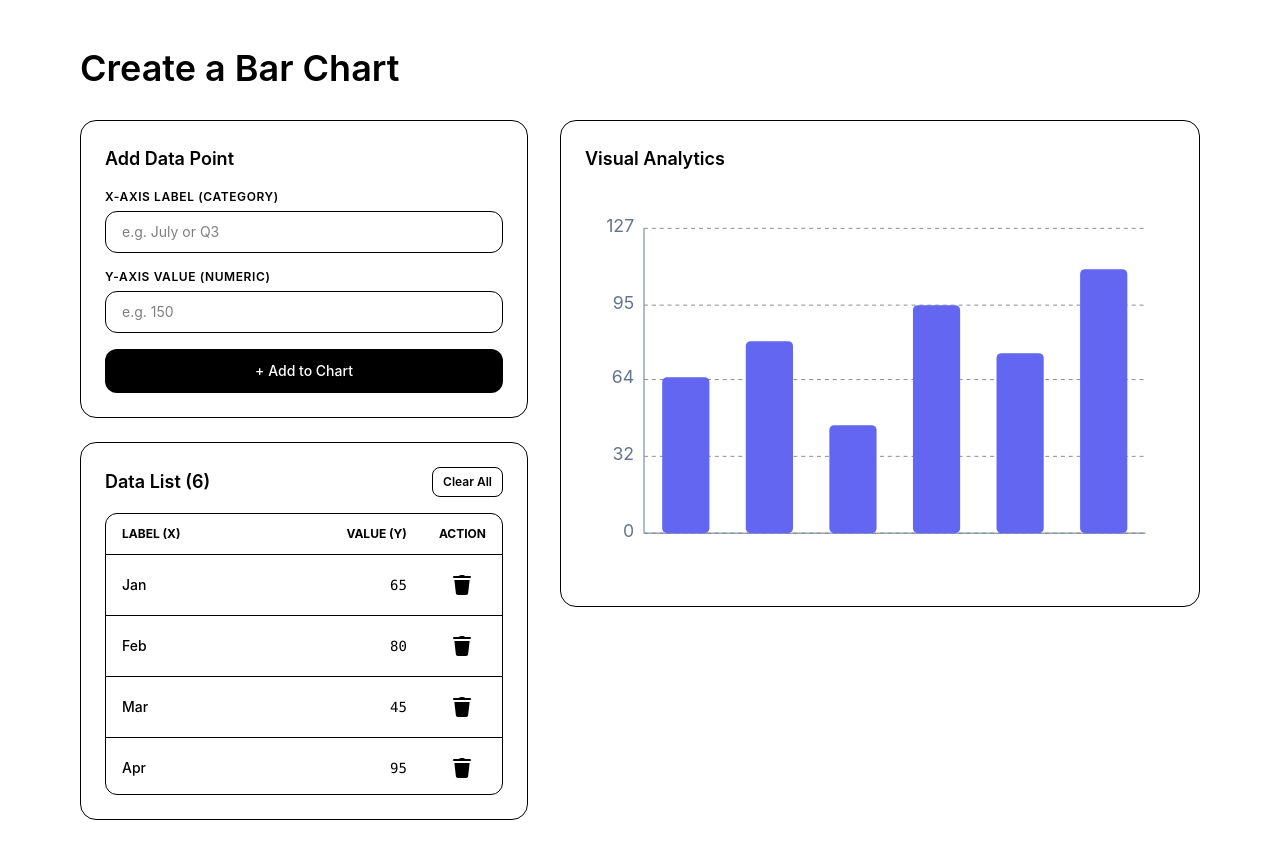
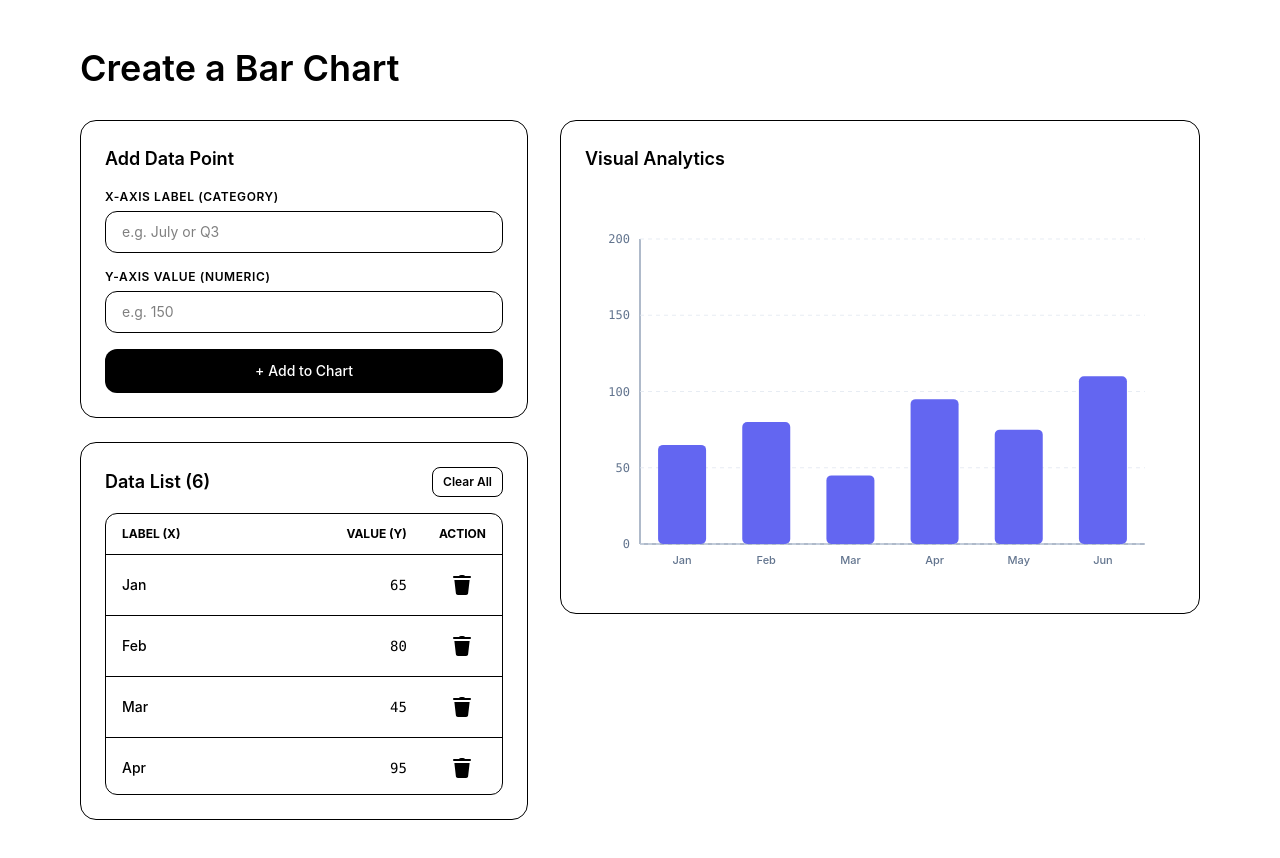
Before and after one commit to kushal-zinzuvadia-simform/bar-chart-generator, a React (Vite) app: page / in a window 1280 px wide. Shown: the top 858 px of the page. Built offline with nearby package versions, Linux system fonts and the light colour scheme.

Commit message:
feat: improve bar chart scaling, allow scrolling, empty state, support decimals

```diff
--- a/src/components/BarChart/BarChart.tsx
+++ b/src/components/BarChart/BarChart.tsx
@@ -1,4 +1,4 @@
-import { useState } from 'react';
+import { useState, useRef, useEffect } from 'react';
 import type { ChartItem } from '../../types/chart';
 
 type BarChartProps = {
@@ -29,29 +29,86 @@ const truncateLabel = (label: string): string => {
   return label.slice(0, MAX_LABEL_CHARS - 1) + '…';
 };
 
+const truncateXLabel = (label: string, maxLen: number = 12): string => {
+  if (label.length <= maxLen) return label;
+  return label.slice(0, maxLen - 1) + '…';
+};
+
+// Heckbert's Nice Numbers algorithm
+const niceNum = (range: number, round: boolean): number => {
+  const exponent = Math.floor(Math.log10(range));
+  const fraction = range / Math.pow(10, exponent);
+  let niceFraction: number;
+
+  if (round) {
+    if (fraction < 1.5) niceFraction = 1;
+    else if (fraction < 3) niceFraction = 2;
+    else if (fraction < 7) niceFraction = 5;
+    else niceFraction = 10;
+  } else {
+    if (fraction <= 1) niceFraction = 1;
+    else if (fraction <= 2) niceFraction = 2;
+    else if (fraction <= 5) niceFraction = 5;
+    else niceFraction = 10;
+  }
+
+  return niceFraction * Math.pow(10, exponent);
+};
+
+const getNiceTicks = (
+  maxVal: number,
+  ticksCount: number = 5
+): { ticks: number[]; max: number } => {
+  if (maxVal <= 0) {
+    return {
+      ticks: [0, 25, 50, 75, 100],
+      max: 100,
+    };
+  }
+
+  const range = niceNum(maxVal, false);
+  const step = niceNum(range / (ticksCount - 1), true);
+  const graphMin = 0;
+
+  const ticks: number[] = [];
+  for (let i = 0; i < ticksCount; i++) {
+    ticks.push(parseFloat((graphMin + i * step).toFixed(8)));
+  }
+
+  const graphMax = ticks[ticksCount - 1];
+
+  if (graphMax < maxVal) {
+    const adjustedStep = niceNum((maxVal - graphMin) / (ticksCount - 1), false);
+    const adjustedTicks: number[] = [];
+    for (let i = 0; i < ticksCount; i++) {
+      adjustedTicks.push(parseFloat((graphMin + i * adjustedStep).toFixed(8)));
+    }
+    return {
+      ticks: adjustedTicks,
+      max: adjustedTicks[ticksCount - 1],
+    };
+  }
+
+  return {
+    ticks,
+    max: graphMax,
+  };
+};
+
 const BarChart = ({ data }: BarChartProps) => {
-  const svgWidth = 600;
-  const svgHeight = 400;
+  const [containerWidth, setContainerWidth] = useState(600);
+  const containerRef = useRef<HTMLDivElement>(null);
 
-  const padding = { top: 40, right: 30, bottom: 50, left: 60 };
-  const plotWidth = svgWidth - padding.left - padding.right;
-  const plotHeight = svgHeight - padding.top - padding.bottom;
-
-  const maxDataValue =
-    data.length > 0 ? Math.max(...data.map((item) => item.value)) : 0;
-  const maxY = maxDataValue > 0 ? Math.ceil(maxDataValue * 1.15) : 100;
-
-  const ticksCount = 5;
-
-  const yTicks = Array.from({ length: ticksCount }, (_, i) =>
-    Math.round((maxY / (ticksCount - 1)) * i)
-  );
-
-  const count = data.length;
-  const xStep = count > 0 ? plotWidth / count : plotWidth;
-
-  const maxBarWidth = 48;
-  const barRatio = 0.6;
+  useEffect(() => {
+    if (!containerRef.current) return;
+    const observer = new ResizeObserver((entries) => {
+      if (!entries || entries.length === 0) return;
+      const rect = entries[0].contentRect;
+      setContainerWidth(rect.width);
+    });
+    observer.observe(containerRef.current);
+    return () => observer.disconnect();
+  }, []);
 
   const [tooltip, setTooltip] = useState<TooltipState>({
     visible: false,
@@ -61,19 +118,76 @@ const BarChart = ({ data }: BarChartProps) => {
     value: 0,
   });
 
+  if (data.length === 0) {
+    return (
+      <div className="border rounded-2xl p-6 w-full flex flex-col gap-4 relative min-h-[350px]">
+        <div className="flex items-center justify-between">
+          <h3 className="text-lg font-semibold">Visual Analytics</h3>
+        </div>
+        <div className="flex-1 flex flex-col items-center justify-center text-center p-8">
+          <p className="text-slate-500 dark:text-slate-400 font-medium text-base">
+            No data available. Add data points to generate a chart.
+          </p>
+        </div>
+      </div>
+    );
+  }
+
+  const maxDataValue = Math.max(...data.map((item) => item.value));
+  const ticksCount = 5;
+  const { ticks: yTicks, max: maxY } = getNiceTicks(maxDataValue, ticksCount);
+
+  // Styling settings
+  const minBarWidth = 24;
+  const maxBarWidth = 48;
+  const barRatio = 0.6;
+  const minXStep = minBarWidth / barRatio; // 40
+
+  const count = data.length;
+  const shouldRotate =
+    data.some((item) => item.label.length > 6) || data.length > 8;
+
+  const maxTickLabelLength = Math.max(
+    ...yTicks.map((val) => val.toString().length),
+    1
+  );
+  const paddingLeft = Math.max(55, maxTickLabelLength * 8.5 + 15);
+
+  const padding = {
+    top: 50,
+    right: 30,
+    bottom: shouldRotate ? 75 : 45,
+    left: paddingLeft,
+  };
+
+  // width of plot area
+  const containerPlotWidth = Math.max(
+    0,
+    containerWidth - padding.left - padding.right
+  );
+  const plotWidth = Math.max(containerPlotWidth, count * minXStep);
+  const xStep = plotWidth / count;
+
+  const svgHeight = 400;
+  const plotHeight = svgHeight - padding.top - padding.bottom;
+
   return (
-    <div className="border rounded-2xl p-6 w-full flex flex-col gap-4 relative">
+    <div
+      ref={containerRef}
+      className="border rounded-2xl p-6 w-full flex flex-col gap-4 relative"
+    >
       <div className="flex items-center justify-between">
         <div>
           <h3 className="text-lg font-semibold">Visual Analytics</h3>
         </div>
       </div>
 
-      <div className="relative w-full flex-1 min-h-75 flex items-center justify-center">
-        <div className="w-full relative select-none">
+      <div className="relative w-full flex-grow flex items-stretch min-h-[300px]">
+        <div className="flex-shrink-0" style={{ width: padding.left }}>
           <svg
-            viewBox={`0 0 ${svgWidth} ${svgHeight}`}
-            style={{ overflow: 'visible' }}
+            width={padding.left}
+            height={svgHeight}
+            className="overflow-visible block"
           >
             <line
               x1={padding.left}
@@ -83,49 +197,65 @@ const BarChart = ({ data }: BarChartProps) => {
               stroke="rgba(148, 163, 184, 1)"
               strokeWidth={1.5}
             />
-            <line
-              x1={padding.left}
-              y1={svgHeight - padding.bottom}
-              x2={svgWidth - padding.right}
-              y2={svgHeight - padding.bottom}
-              stroke="rgba(148, 163, 184, 1)"
-              strokeWidth={1.5}
-            />
 
-            {yTicks.map((tickValue) => {
+            {yTicks.map((tickValue, index) => {
               const yPos =
                 padding.top + plotHeight - (tickValue / maxY) * plotHeight;
 
               return (
-                <g key={tickValue}>
-                  <line
-                    x1={padding.left}
-                    y1={yPos}
-                    x2={svgWidth - padding.right}
-                    y2={yPos}
-                    stroke="#888b90"
-                    strokeWidth={1}
-                    strokeDasharray="4 4"
-                  />
-
+                <g key={`y-tick-${index}-${tickValue}`}>
                   <text
                     x={padding.left - 10}
                     y={yPos + 4}
                     textAnchor="end"
-                    fontSize={18}
-                    fill="#64748b"
+                    fontSize={12}
+                    className="fill-slate-500 font-mono"
                   >
                     {tickValue}
                   </text>
                 </g>
               );
             })}
+          </svg>
+        </div>
+
+        <div className="overflow-x-auto overflow-y-hidden flex-grow select-none scrollbar-thin scrollbar-thumb-slate-300">
+          <svg
+            width={plotWidth + padding.right}
+            height={svgHeight}
+            className="overflow-visible block"
+          >
+            <line
+              x1={0}
+              y1={svgHeight - padding.bottom}
+              x2={plotWidth}
+              y2={svgHeight - padding.bottom}
+              stroke="rgba(148, 163, 184, 1)"
+              strokeWidth={1.5}
+            />
+
+            {yTicks.map((tickValue, index) => {
+              const yPos =
+                padding.top + plotHeight - (tickValue / maxY) * plotHeight;
+
+              return (
+                <line
+                  key={`grid-${index}-${tickValue}`}
+                  x1={0}
+                  y1={yPos}
+                  x2={plotWidth}
+                  y2={yPos}
+                  stroke="rgba(226, 232, 240, 0.8)"
+                  strokeWidth={1}
+                  strokeDasharray="4 4"
+                />
+              );
+            })}
 
             {data.map((item, index) => {
               const barWidth = Math.min(xStep * barRatio, maxBarWidth);
               const barHeight = (item.value / maxY) * plotHeight;
-              const xPos =
-                padding.left + index * xStep + (xStep - barWidth) / 2;
+              const xPos = index * xStep + (xStep - barWidth) / 2;
               const yPos = padding.top + plotHeight - barHeight;
 
               return (
@@ -155,6 +285,29 @@ const BarChart = ({ data }: BarChartProps) => {
                       setTooltip((prev) => ({ ...prev, visible: false }))
                     }
                   />
+
+                  {shouldRotate ? (
+                    <text
+                      x={xPos + barWidth / 2}
+                      y={svgHeight - padding.bottom + 16}
+                      textAnchor="end"
+                      transform={`rotate(-40, ${xPos + barWidth / 2}, ${svgHeight - padding.bottom + 16})`}
+                      fontSize={11}
+                      className="fill-slate-500 font-medium"
+                    >
+                      {truncateXLabel(item.label, 12)}
+                    </text>
+                  ) : (
+                    <text
+                      x={xPos + barWidth / 2}
+                      y={svgHeight - padding.bottom + 20}
+                      textAnchor="middle"
+                      fontSize={11}
+                      className="fill-slate-500 font-medium"
+                    >
+                      {item.label}
+                    </text>
+                  )}
                 </g>
               );
             })}
@@ -163,11 +316,11 @@ const BarChart = ({ data }: BarChartProps) => {
               (() => {
                 const rawX = tooltip.x - TOOLTIP_WIDTH / 2;
                 const clampedX = Math.min(
-                  Math.max(rawX, padding.left),
-                  svgWidth - padding.right - TOOLTIP_WIDTH
+                  Math.max(rawX, 0),
+                  plotWidth + padding.right - TOOLTIP_WIDTH
                 );
                 const tooltipY = tooltip.y - TOOLTIP_HEIGHT - TOOLTIP_OFFSET;
-                const truncatedLabel = truncateLabel(tooltip.label);
+                const truncatedLabelText = truncateLabel(tooltip.label);
 
                 return (
                   <g pointerEvents="none">
@@ -197,7 +350,7 @@ const BarChart = ({ data }: BarChartProps) => {
                       fill="#94a3b8"
                       fontWeight={400}
                     >
-                      {truncatedLabel}
+                      {truncatedLabelText}
                     </text>
                     <text
                       x={clampedX + TOOLTIP_WIDTH / 2}
--- a/src/components/InputForm/InputForm.tsx
+++ b/src/components/InputForm/InputForm.tsx
@@ -59,6 +59,7 @@ const InputForm = ({ onAdd }: InputFormProps) => {
           <input
             id="inputY"
             type="number"
+            step="any"
             placeholder="e.g. 150"
             max={10000000000}
             ref={valueRef}
```
